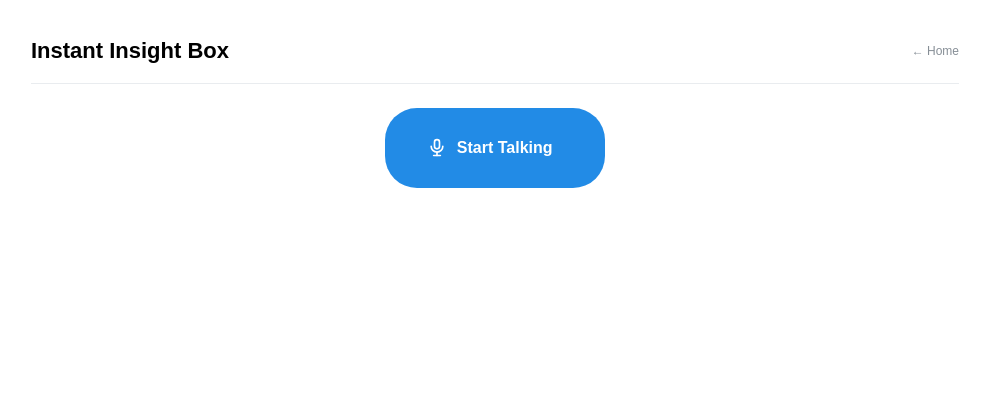
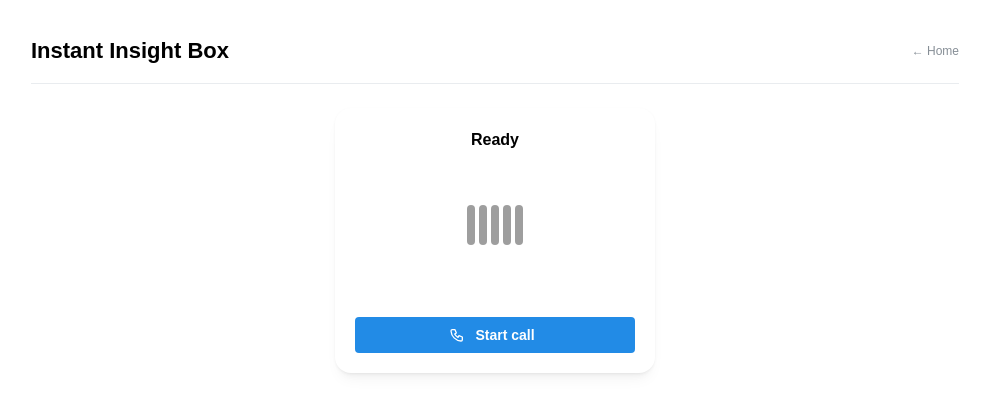
Before and after one commit to v12golfcart/voice-prototypes, a Next.js app: page /instant-insight in a window 1280 px wide. Shown: the top 414 px of the page, without its empty margins (145-1135 px from the left). Built offline with nearby package versions, Linux system fonts and the light colour scheme; no server answers.

Commit message:
push to talk

```diff
--- a/src/app/instant-insight/page.tsx
+++ b/src/app/instant-insight/page.tsx
@@ -1,17 +1,16 @@
 'use client';
 
 import { useState, useRef, useCallback, useEffect } from 'react';
-import { Button, Stack, Alert, Loader } from '@mantine/core';
-import { IconMicrophone, IconMicrophoneOff, IconPlayerPlay, IconAlertCircle } from '@tabler/icons-react';
+import { Button, Stack, Alert, Loader, Card, Text, ActionIcon, Center } from '@mantine/core';
+import { IconPhone, IconPhoneOff, IconMicrophone, IconAlertCircle } from '@tabler/icons-react';
 import { PrototypeLayout } from '@/components/shared/PrototypeLayout';
 
 // ---------------------------------------------------------------------------
-//  Split out constants so they are easy to find / edit later
+//  Constants
 // ---------------------------------------------------------------------------
 
 const AGENT_ID = process.env.NEXT_PUBLIC_ELEVENLABS_UXR_AGENT_ID || '';
 
-// These will be made editable in a future step. For now they are fixed.
 const SCENARIO =
   'You are a researcher for Discord and have been tasked to learn what types of problems people are facing with voice. You are about to connect with a participant who has opted into sharing details after reporting they had a bad experience after leaving a voice call.';
 const FIRST_MESSAGE = 'Hello! Can you tell me about the issue you faced?';
@@ -20,29 +19,40 @@ const FIRST_MESSAGE = 'Hello! Can you tell me about the issue you faced?';
 //  Types
 // ---------------------------------------------------------------------------
 
-type Status = 'idle' | 'listening' | 'speaking' | 'error';
+type Status = 'idle' | 'connecting' | 'active' | 'speaking' | 'error';
 
 interface ElevenConversation {
   endSession: () => Promise<void>;
-  setMuted: (mute: boolean) => Promise<void> | void;
+  setMicMuted?: (mute: boolean) => Promise<void> | void;
+  setMuted?: (mute: boolean) => Promise<void> | void;
+}
+
+// Helper to mute/unmute with backwards compatibility
+async function setConversationMuted(conv: ElevenConversation, mute: boolean) {
+  // eslint-disable-next-line @typescript-eslint/no-explicit-any
+  const c: any = conv;
+  if (typeof c.setMicMuted === 'function') {
+    await c.setMicMuted(mute);
+  } else if (typeof c.setMuted === 'function') {
+    await c.setMuted(mute);
+  }
 }
 
 // ---------------------------------------------------------------------------
-//  Page Component
+//  Component
 // ---------------------------------------------------------------------------
 
 export default function InstantInsightPage() {
   const [status, setStatus] = useState<Status>('idle');
   const [error, setError] = useState<string | null>(null);
   const conversationRef = useRef<ElevenConversation | null>(null);
+  const [isPTTPressed, setIsPTTPressed] = useState(false);
 
-  // -----------------------------------------------------------------------
-  //  Helpers
-  // -----------------------------------------------------------------------
-
-  const startOrResumeSession = useCallback(async () => {
+  // -------------------------------------------------------
+  //  Start call
+  // -------------------------------------------------------
+  const startCall = useCallback(async () => {
     setError(null);
-
     if (!AGENT_ID) {
       setError('Missing ElevenLabs agent id');
       setStatus('error');
@@ -50,37 +60,17 @@ export default function InstantInsightPage() {
     }
 
     try {
-      // Existing active session? Just unmute the mic.
-      if (conversationRef.current) {
-        try {
-          // eslint-disable-next-line @typescript-eslint/no-explicit-any
-          if (typeof (conversationRef.current as any).setMicMuted === 'function') {
-            // eslint-disable-next-line @typescript-eslint/no-explicit-any
-            await (conversationRef.current as any).setMicMuted(false);
-          } else if (typeof (conversationRef.current as any).setMuted === 'function') { // eslint-disable-line @typescript-eslint/no-explicit-any
-            // eslint-disable-next-line @typescript-eslint/no-explicit-any
-            await (conversationRef.current as any).setMuted(false);
-          }
-          setStatus('listening');
-          return;
-        } catch {
-          // If unmuting fails we'll start a fresh session below.
-          conversationRef.current = null;
-        }
-      }
-
+      setStatus('connecting');
       const { Conversation } = await import('@elevenlabs/client');
-
       // eslint-disable-next-line @typescript-eslint/no-explicit-any
       const conversation = await (Conversation as any).startSession({
         agentId: AGENT_ID,
-        // Custom variables exposed to the agent at session start
         dynamicVariables: {
           scenario: SCENARIO,
           first_message: FIRST_MESSAGE,
         },
         onModeChange: (mode: { mode: 'speaking' | 'listening' }) => {
-          setStatus(mode.mode === 'speaking' ? 'speaking' : 'listening');
+          setStatus(mode.mode === 'speaking' ? 'speaking' : 'active');
         },
         onError: (err: unknown) => {
           console.error('[11Labs] conversation error', err);
@@ -90,97 +80,187 @@ export default function InstantInsightPage() {
       }) as unknown as ElevenConversation;
 
       conversationRef.current = conversation;
-      setStatus('listening');
+      // Mute mic until PTT pressed
+      await setConversationMuted(conversation, true);
+      setStatus('active');
     } catch (err) {
       console.error(err);
-      setError(err instanceof Error ? err.message : 'Failed to start session');
+      setError(err instanceof Error ? err.message : 'Failed to start call');
       setStatus('error');
     }
   }, []);
 
-  const pauseSession = useCallback(async () => {
+  // -------------------------------------------------------
+  //  End call
+  // -------------------------------------------------------
+  const endCall = useCallback(async () => {
     try {
       if (conversationRef.current) {
-        // eslint-disable-next-line @typescript-eslint/no-explicit-any
-        if (typeof (conversationRef.current as any).setMicMuted === 'function') {
-          // eslint-disable-next-line @typescript-eslint/no-explicit-any
-          await (conversationRef.current as any).setMicMuted(true);
-        } else if (typeof (conversationRef.current as any).setMuted === 'function') { // eslint-disable-line @typescript-eslint/no-explicit-any
-          // eslint-disable-next-line @typescript-eslint/no-explicit-any
-          await (conversationRef.current as any).setMuted(true);
-        }
+        await conversationRef.current.endSession();
+        conversationRef.current = null;
       }
       setStatus('idle');
     } catch (err) {
       console.error(err);
-      setError(err instanceof Error ? err.message : 'Failed to pause session');
+      setError(err instanceof Error ? err.message : 'Failed to end call');
       setStatus('error');
     }
   }, []);
 
-  // Clean up on unmount
+  // -------------------------------------------------------
+  //  Push-to-talk handlers
+  // -------------------------------------------------------
+  const handlePTTDown = () => {
+    if (conversationRef.current) {
+      setConversationMuted(conversationRef.current, false).catch(() => undefined);
+    }
+    setIsPTTPressed(true);
+  };
+
+  const handlePTTUp = () => {
+    if (conversationRef.current) {
+      setConversationMuted(conversationRef.current, true).catch(() => undefined);
+    }
+    setIsPTTPressed(false);
+  };
+
+  // Cleanup on unmount
   useEffect(() => {
     return () => {
       if (conversationRef.current) {
         conversationRef.current.endSession().catch(() => undefined);
-        conversationRef.current = null;
       }
     };
   }, []);
 
-  // -----------------------------------------------------------------------
+  // -------------------------------------------------------
   //  UI helpers
-  // -----------------------------------------------------------------------
-
-  const getButtonState = () => {
-    switch (status) {
-      case 'idle':
-        return { text: 'Start Talking', color: 'blue', icon: <IconMicrophone size={20} /> };
-      case 'listening':
-        return { text: 'Stop Listening', color: 'red', icon: <IconMicrophoneOff size={20} /> };
-      case 'speaking':
-        return { text: 'Speaking...', color: 'green', icon: <IconPlayerPlay size={20} /> };
-      case 'error':
-        return { text: 'Retry', color: 'orange', icon: <IconAlertCircle size={20} /> };
-    }
+  // -------------------------------------------------------
+  const statusLabel: Record<Status, string> = {
+    idle: 'Ready',
+    connecting: 'Connecting…',
+    active: 'Agent is listening',
+    speaking: 'Agent is speaking',
+    error: 'Error',
   };
 
-  const buttonState = getButtonState();
-  const isBusy = status === 'speaking';
+  const showStartButton = status === 'idle' || status === 'error';
+  const showConnecting = status === 'connecting';
+  const inCall = status === 'active' || status === 'speaking';
 
-  const handleButtonClick = () => {
-    if (status === 'idle' || status === 'error') {
-      startOrResumeSession();
-    } else if (status === 'listening') {
-      pauseSession();
-    }
-  };
-
-  // -----------------------------------------------------------------------
+  // -------------------------------------------------------
   //  Render
-  // -----------------------------------------------------------------------
-
+  // -------------------------------------------------------
   return (
     <PrototypeLayout title="Instant Insight Box">
-      <Stack align="center" gap="xl">
+      <Center>
+        <Card shadow="sm" radius="lg" p="lg" style={{ width: 320, textAlign: 'center' }}>
+          <Text fw={600} mb="sm">
+            {statusLabel[status]}
+          </Text>
+
+          {/* Equalizer bars */}
+          <Center style={{ height: 120 }}>
+            <div style={{ display: 'flex', gap: 4, alignItems: 'flex-end' }}>
+              {[...Array(5)].map((_, i) => {
+                // Vary duration and delay for less uniform motion
+                const duration = 0.8 + i * 0.15; // seconds
+                const delay = i * 0.05; // seconds
+                return (
+                  <div
+                    key={i}
+                    style={{
+                      width: 8,
+                      height: 40,
+                      background: '#9e9e9e',
+                      borderRadius: 4,
+                      animation:
+                        status === 'speaking'
+                          ? `eq-bars ${duration}s ease-in-out ${delay}s infinite alternate`
+                          : 'none',
+                      transformOrigin: 'bottom',
+                    }}
+                  />
+                );
+              })}
+            </div>
+          </Center>
+
+          {/* Keyframes injected once */}
+          <style jsx>{`
+            @keyframes eq-bars {
+              0% {transform: scaleY(0.2); background: #4dabf7;}
+              50% {transform: scaleY(1); background: #4dabf7;}
+              100% {transform: scaleY(0.2); background: #4dabf7;}
+            }
+          `}</style>
+
           {error && (
-          <Alert icon={<IconAlertCircle size={16} />} color="red" variant="light" maw={400} w="100%">
+            <Alert icon={<IconAlertCircle size={16} />} color="red" variant="light" mt="md">
               {error}
             </Alert>
           )}
 
+          <Stack gap="md" mt="md">
+            {showStartButton && (
               <Button
-          size="xl"
-          radius="xl"
-          color={buttonState.color}
-          onClick={handleButtonClick}
-          disabled={isBusy}
-          leftSection={isBusy ? <Loader size={20} /> : buttonState.icon}
-          style={{ minHeight: '80px', minWidth: '220px', fontSize: '16px', fontWeight: 600 }}
+                leftSection={<IconPhone size={16} />}
+                color="blue"
+                onClick={startCall}
+                fullWidth
+                mt="md"
               >
-          {buttonState.text}
+                Start call
               </Button>
+            )}
+
+            {showConnecting && (
+              <Button leftSection={<Loader size={16} />} color="gray" disabled fullWidth mt="md">
+                Connecting…
+              </Button>
+            )}
+
+            {inCall && (
+              <>
+                {/* Row with PTT centered and End-call right */}
+                <div style={{ position: 'relative', width: '100%', paddingTop: 16, paddingBottom: 4 }}>
+                  <div style={{ display: 'flex', justifyContent: 'center', alignItems: 'center' }}>
+                    <ActionIcon
+                      size={96}
+                      radius={96}
+                      variant="filled"
+                      color={isPTTPressed ? 'green' : 'blue'}
+                      onMouseDown={handlePTTDown}
+                      onMouseUp={handlePTTUp}
+                      onMouseLeave={handlePTTUp}
+                      onTouchStart={handlePTTDown}
+                      onTouchEnd={handlePTTUp}
+                    >
+                      <IconMicrophone size={48} />
+                    </ActionIcon>
+                  </div>
+
+                  {/* End Call button positioned to the right */}
+                  <ActionIcon
+                    size={48}
+                    radius={48}
+                    variant="filled"
+                    color="red"
+                    onClick={endCall}
+                    style={{ position: 'absolute', right: 0, top: '50%', transform: 'translateY(-50%)' }}
+                  >
+                    <IconPhoneOff size={24} />
+                  </ActionIcon>
+                </div>
+
+                <Text size="xs" c="dimmed" mt={4}>
+                  Push to Talk
+                </Text>
+              </>
+            )}
           </Stack>
+        </Card>
+      </Center>
     </PrototypeLayout>
   );
 }
```
Lines whose indentation alone changed are shown as unchanged.
